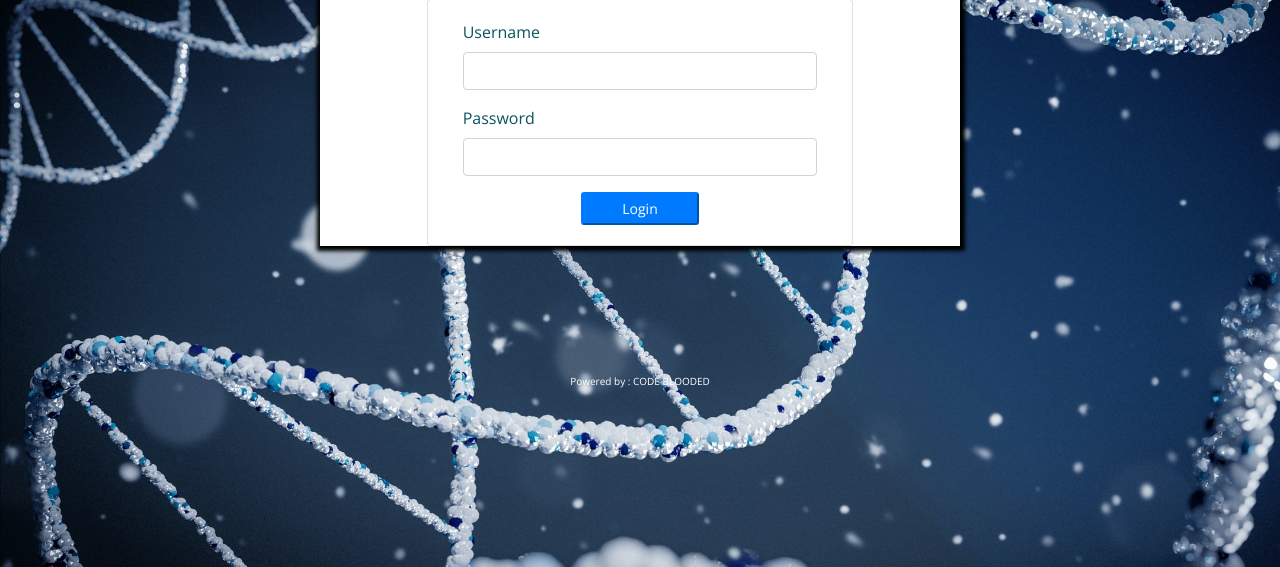
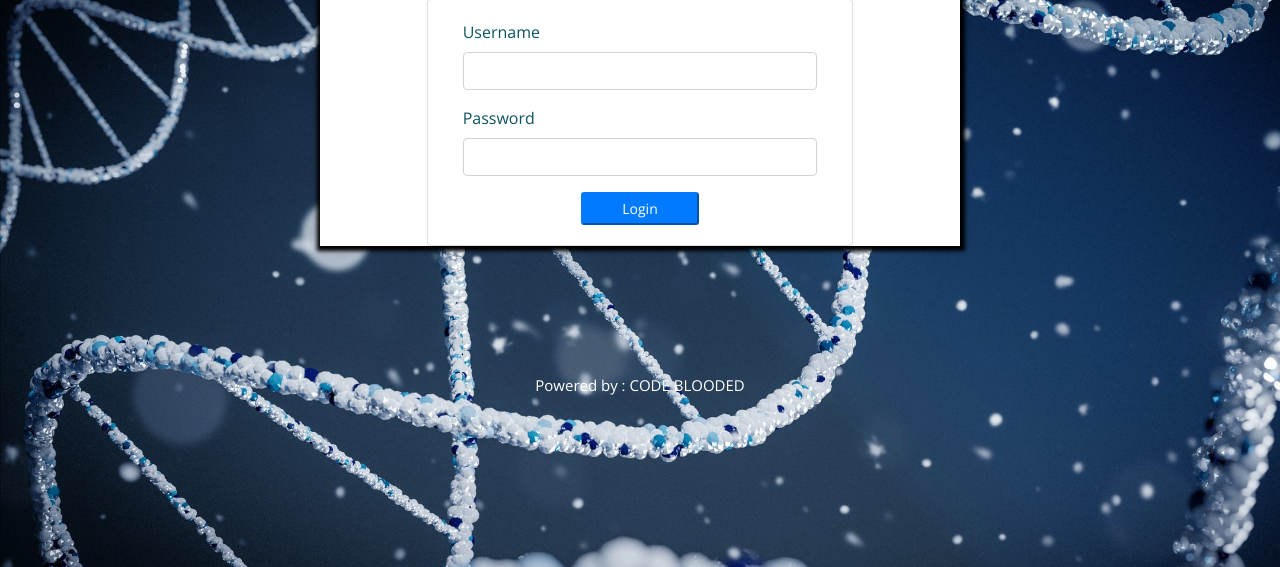
Before and after one commit to codeblooded100/Voting-System-updated, a PHP site: page /login.php in a window 1280 px wide. Shown: the part 129-696 px from the top of the page. Run offline with PHP 8.4, Linux system fonts and the light colour scheme; some libraries are stand-ins or nearby versions.

Commit message:
make it better

```diff
--- a/login.php
+++ b/login.php
@@ -139,7 +139,7 @@ img{
 <footer class="page-footer font-small blue">
 
 <!-- Copyright -->
-<div class="footer-copyright text-center" style="color: white; font-size: 10px;" >Powered by :
+<div class="footer-copyright text-center" style="color: white; font-size: 15px;" >Powered by :
   <a href="#" style="color: white;"> CODE BLOODED</a>
 </div>
 <!-- Copyright -->
```
